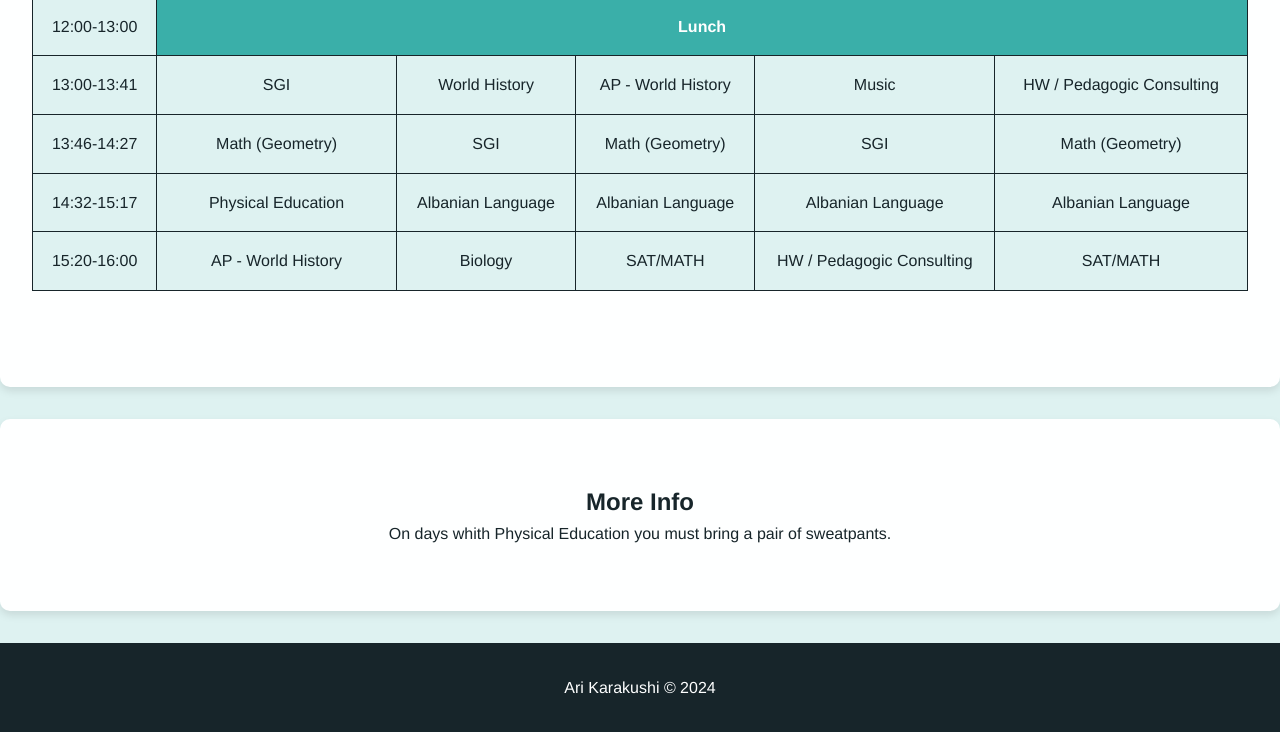
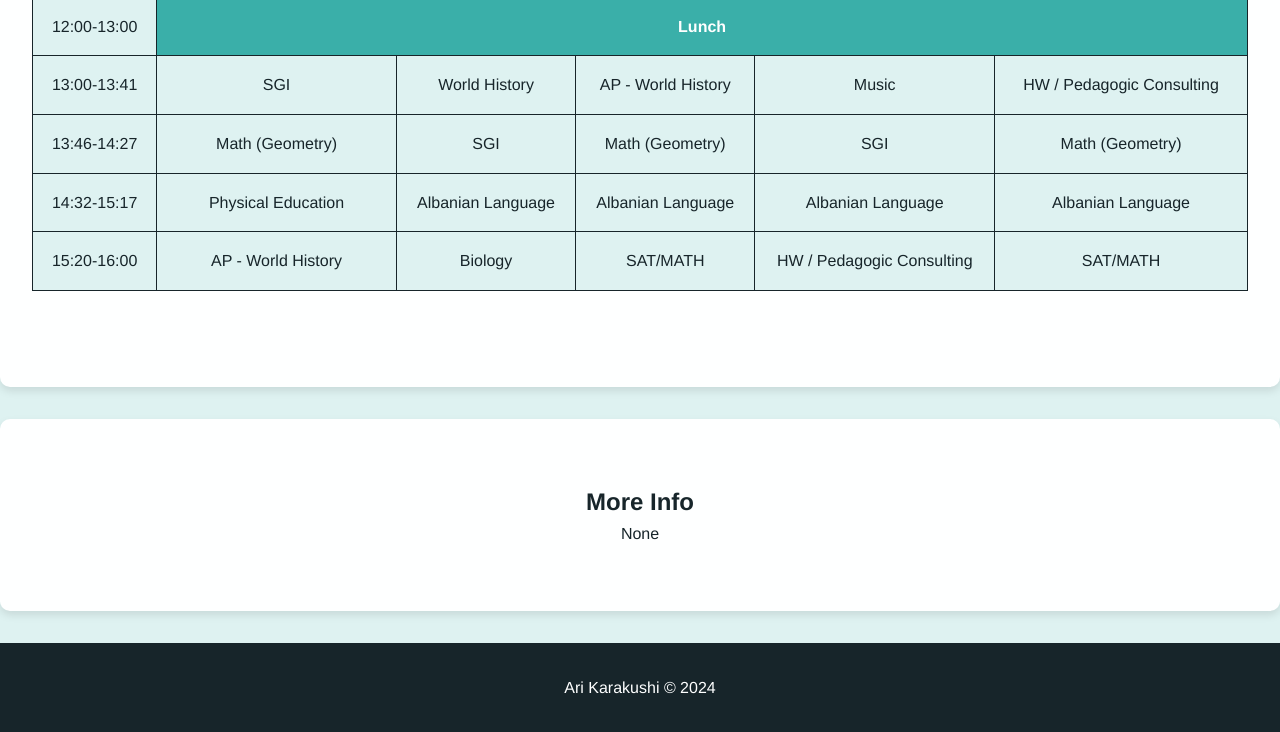
Before and after one commit to NotAriRay/nyssk, a plain HTML site: page index.html in a window 1280 px wide. Shown: the part 1842-2574 px from the top of the page. Drawn offline with Linux system fonts and the light colour scheme.

Commit message:
Changed more info section

```diff
--- a/index.html
+++ b/index.html
@@ -137,7 +137,7 @@
 
   <section id="info">
     <h2>More Info</h2>
-    <p>On days whith Physical Education you must bring a pair of sweatpants.</p>
+    <p>None</p>
   </section>
 
   <footer>
```
